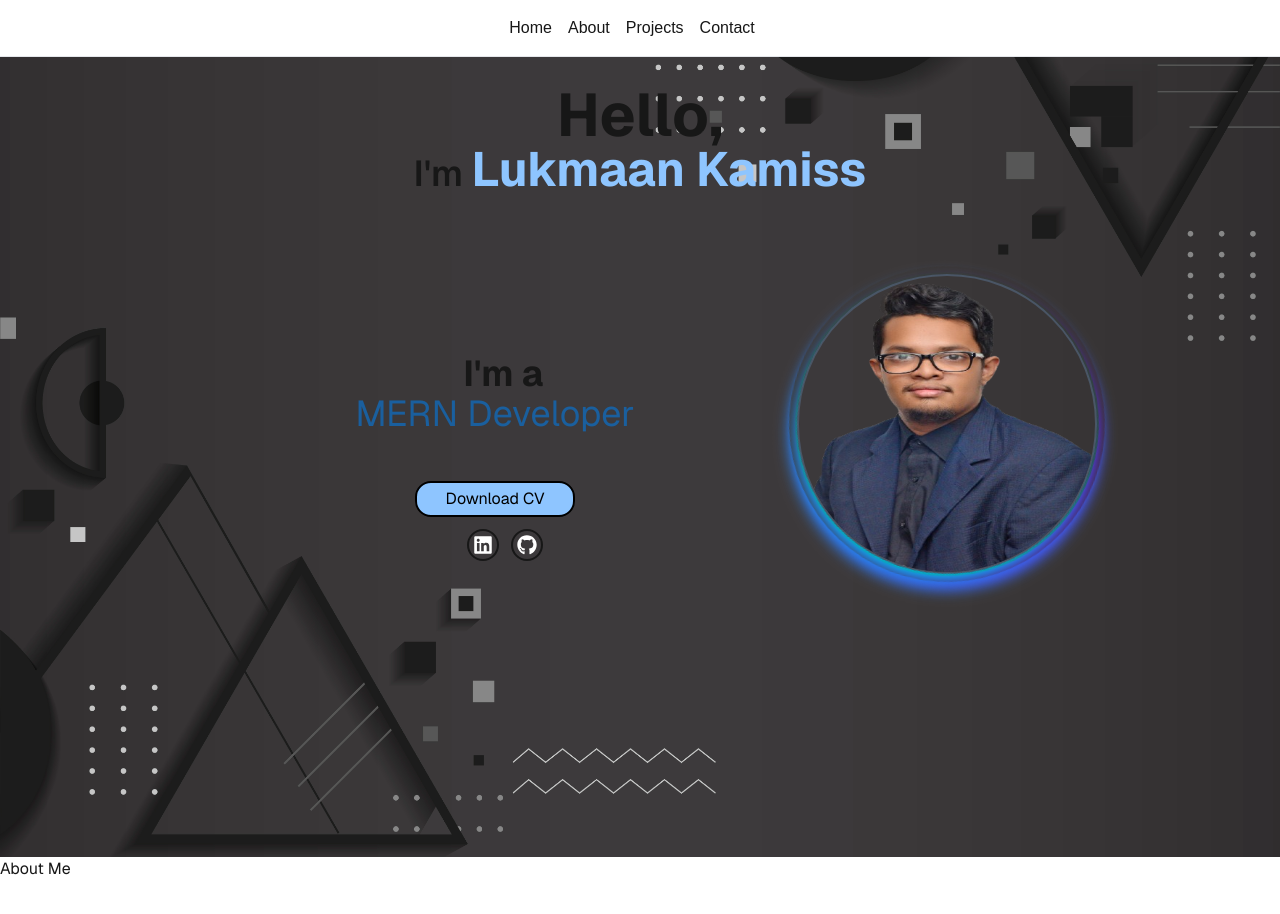
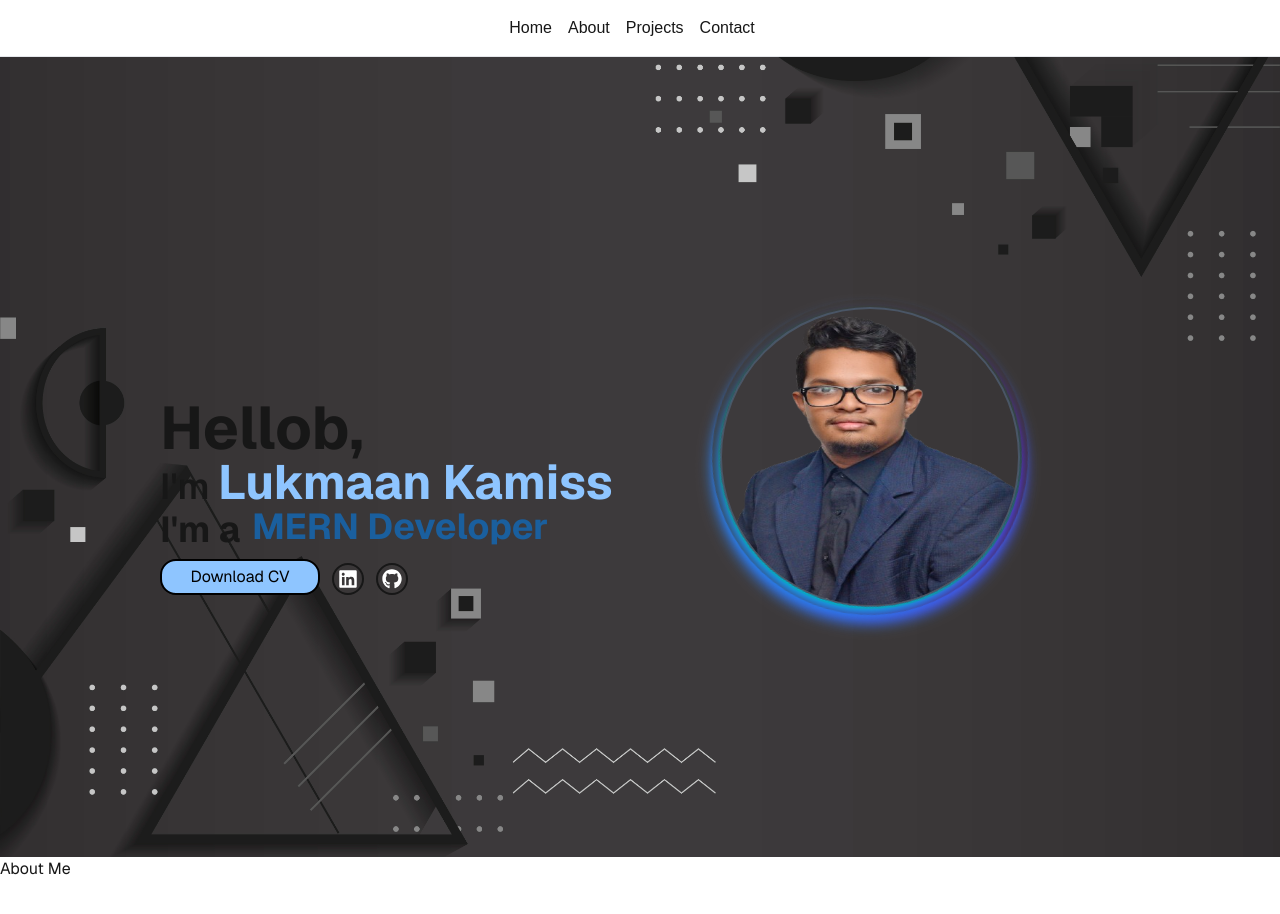
Before and after one commit to KamizCoding/MyPortfolio, a Next.js app: page / in a window 1280 px wide. Shown: the top 914 px of the page. Built offline with nearby package versions, Linux system fonts and the light colour scheme.

Commit message:
Rewind Back to Originla Structure 👴

```diff
--- a/src/app/sections/home.jsx
+++ b/src/app/sections/home.jsx
@@ -4,16 +4,11 @@ import { FaLinkedin, FaGithub } from "react-icons/fa";
 
 export default function HomePage() {
   return (
-    <div className="flex flex-col items-center h-screen font-sans w-full bg-cover bg-center bg-no-repeat bg-[url('/images/homebg.png')]">
-      <div>
-        <div className="flex flex-col items-center justify-center pt-7">
-          <h1 className="flex text-6xl font-bold">Hello,</h1>
+    <div className="flex items-center h-screen font-sans w-full bg-cover bg-center bg-no-repeat bg-[url('/images/homebg.png')]">
+      <div className="flex flex-col pt-20 pl-40 space y-2">
+        <h1 className="flex text-6xl font-bold">Hellob,</h1>
         <h1 className="text-4xl font-semibold">I'm <span className="text-5xl font-bold text-blue-300">Lukmaan Kamiss</span></h1>
-        </div>
-        <div className="flex pt-20">
-          <div className="flex flex-col pt-20 pl-40 space y-2">
-            <p className="text-4xl font-bold pl-30">I'm a</p>
-            <div className="text-4xl">
+        <p className="text-4xl font-bold">I'm a
           <span className="ml-3 slider-window" arisl-live="polite" role="status">
             <span className="slider-roles">
               <span className="block">Full Stack Developer</span>
@@ -23,19 +18,17 @@ export default function HomePage() {
               <span className="block">Front End Engineer</span>
             </span>
           </span>
-              </div>
-            <div className="flex flex-col pl-18 pt-9">
+        </p>
+        <div className="flex">
           <Link href="mycv.pdf" download={"Lukmaan_Kamiss_CV.pdf"}>
             <button className="border-2 rounded-2xl w-40 h-9 mt-2 bg-blue-300 text-black hover:bg-blue-700 hover:text-gray-100 transition-colors duration-300 cursor-pointer">Download CV</button>
           </Link>
-              <div className="pl-10">
           <Link href="https://www.linkedin.com/in/lukmaan-kamiss?lipi=urn%3Ali%3Apage%3Ad_flagship3_profile_view_base_contact_details%3BDD7CzKlAQ86m%2BdDZX5alhw%3D%3D">
             <button className="mt-3 ml-3 border-2 p-1 rounded-full cokor"><FaLinkedin style={{ color: 'white' }} size={20} color="#0077b5" /> </button>
           </Link>
           <Link href="https://github.com/KamizCoding">
             <button className="mt-3 ml-3 border-2 p-1 rounded-full cokor"><FaGithub style={{ color: 'white' }} size={20} color="#0077b5" /> </button>
           </Link>
-              </div>
         </div>
       </div>
 
@@ -56,7 +49,5 @@ export default function HomePage() {
         />
       </div>
     </div>
-      </div>
-    </div>
   );
 }
```
Lines whose indentation alone changed are shown as unchanged.
